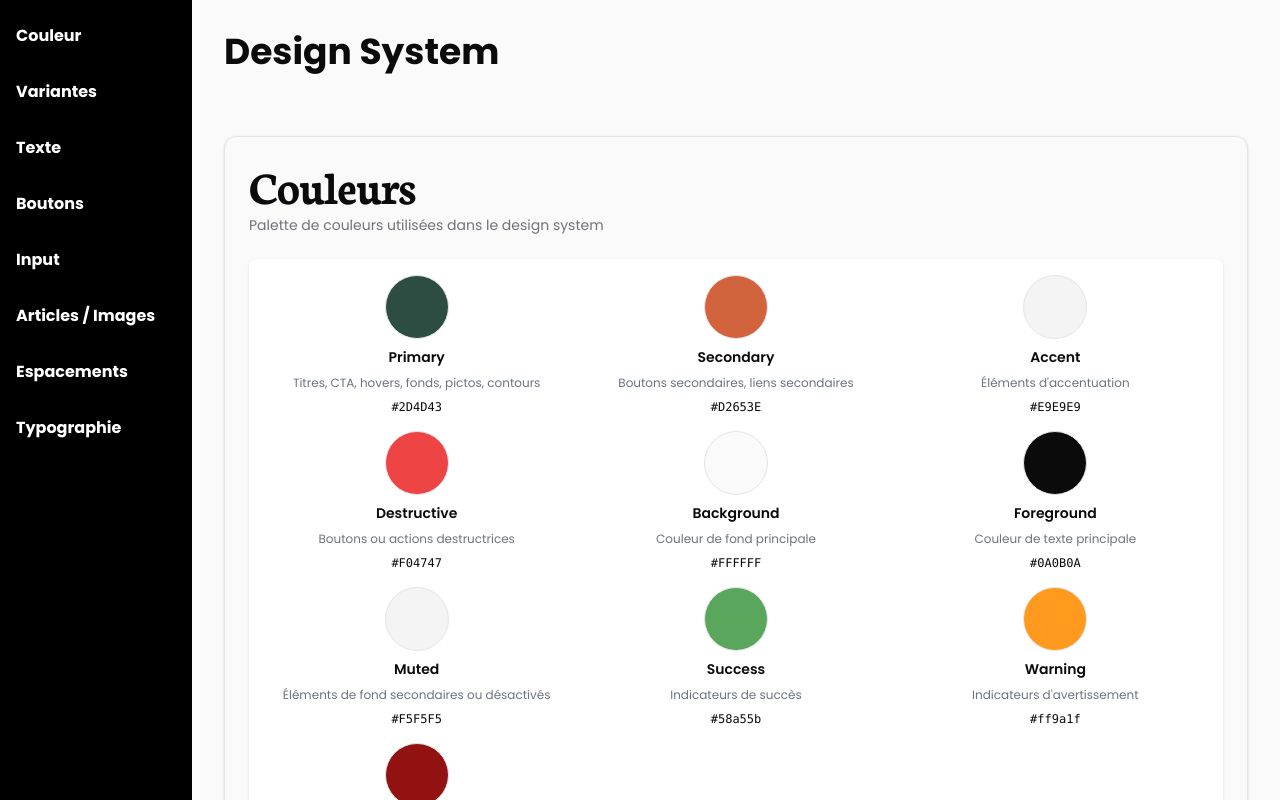
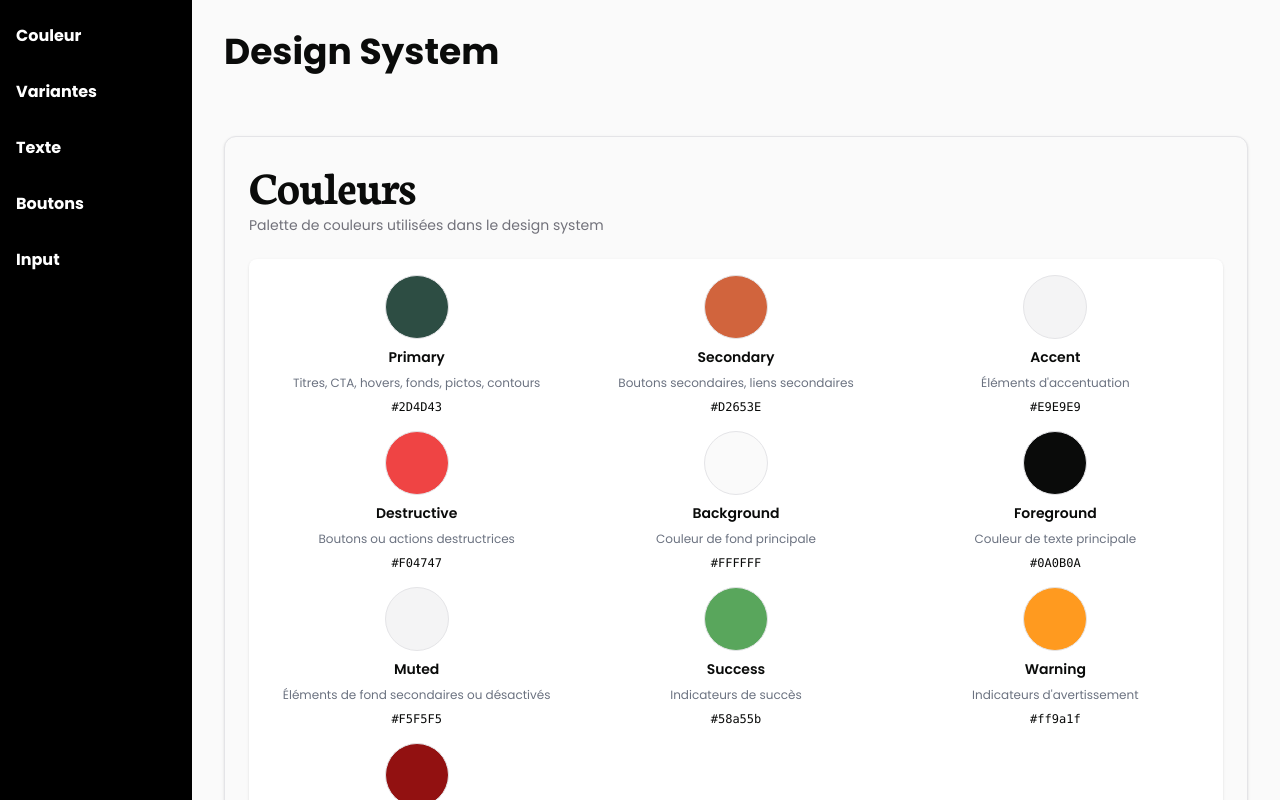
Before and after one commit to GrandEmpereur/Bookshelves, a Next.js app: page /design in a window 1280 px wide. Shown: the top 800 px of the page. Built offline with nearby package versions, Linux system fonts and the light colour scheme.

Commit message:
:memo: Add disegn systeme Page

```diff
--- a/src/app/(designSystem)/design/page.tsx
+++ b/src/app/(designSystem)/design/page.tsx
@@ -136,9 +136,6 @@ function Page() {
 				<a href="#texte" className="block py-2 font-bold">Texte</a>
 				<a href="#boutons" className="block py-2 font-bold">Boutons</a>
 				<a href="#inputs" className="block py-2 font-bold">Input</a>
-				<a href="#articles-images" className="block py-2 font-bold">Articles / Images</a>
-				<a href="#espacements" className="block py-2 font-bold">Espacements</a>
-				<a href="#typographie" className="block py-2 font-bold">Typographie</a>
 			</aside>
 			<main className="flex-1 p-8 space-y-16">
 				<div className="text-4xl font-bold mb-8">Design System</div>
```
